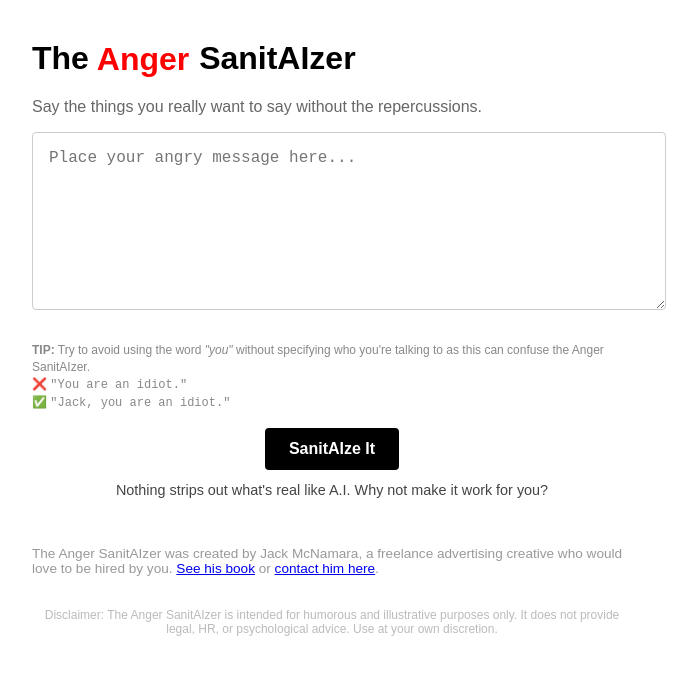
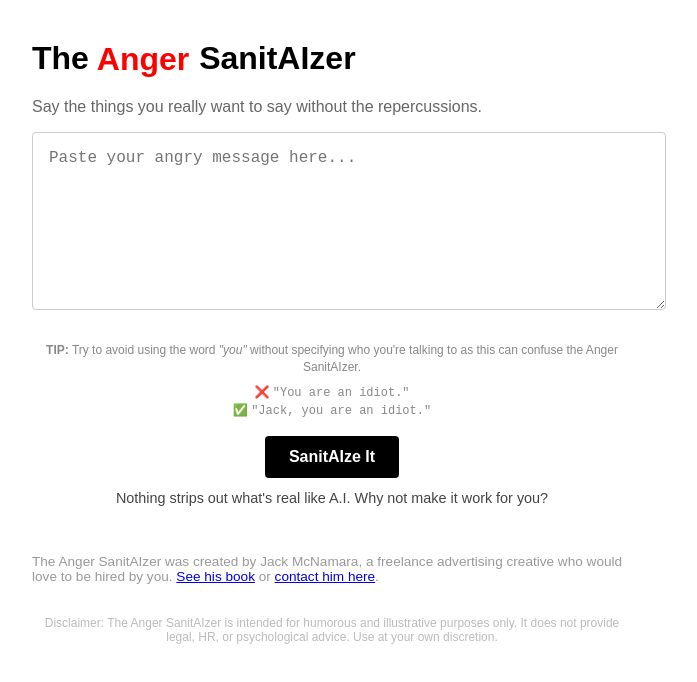
Before and after one commit to jackthemc87/AngerSanitAIzer, a Next.js app: page / in a window 1280 px wide. Shown: the top 682 px of the page, without its empty margins (308-1005 px from the left). Built offline with nearby package versions, Linux system fonts and the light colour scheme.

Commit message:
Update index.tsx

```diff
--- a/pages/index.tsx
+++ b/pages/index.tsx
@@ -48,7 +48,6 @@ export default function Home() {
         <meta name="twitter:description" content="Paste your angry message. Get a professional response back. It's like a PR firm for your rage." />
         <meta name="twitter:image" content="https://i.ibb.co/fVQMH5GS/image.png" />
 
-        {/* Always-on shake animation */}
         <style>{`
           @keyframes shake {
             0% { transform: translate(0); }
@@ -85,7 +84,7 @@ export default function Home() {
         value={input}
         onChange={(e) => setInput(e.target.value)}
         rows={8}
-        placeholder="Place your angry message here..."
+        placeholder="Paste your angry message here..."
         style={{
           width: "100%",
           padding: "1rem",
@@ -96,14 +95,15 @@ export default function Home() {
         }}
       />
 
-      {/* Updated TIP */}
-      <p style={{ fontSize: "0.75rem", color: "#888", marginBottom: "1rem", lineHeight: "1.4" }}>
-        <strong>TIP:</strong> Try to avoid using the word <em>"you"</em> without specifying who you're talking to as this can confuse the Anger SanitAIzer.<br />
-        ❌ <code>"You are an idiot."</code><br />
-        ✅ <code>"Jack, you are an idiot."</code>
+      {/* Centered TIP */}
+      <p style={{ fontSize: "0.75rem", color: "#888", marginBottom: "1rem", lineHeight: "1.4", textAlign: "center" }}>
+        <strong>TIP:</strong> Try to avoid using the word <em>"you"</em> without specifying who you're talking to as this can confuse the Anger SanitAIzer.
+        <br />
+        <span style={{ display: "block", marginTop: "0.5rem" }}>❌ <code>"You are an idiot."</code></span>
+        <span>✅ <code>"Jack, you are an idiot."</code></span>
       </p>
 
-      {/* Centered Button & Tip Text */}
+      {/* Centered button + note */}
       <div style={{ textAlign: "center", marginBottom: "1rem" }}>
         <button
           onClick={handleSanitize}
@@ -131,6 +131,7 @@ export default function Home() {
       )}
 
       {sanitized && (
+        <>
           <div
             style={{
               marginTop: "2rem",
@@ -143,6 +144,22 @@ export default function Home() {
             <h3 style={{ marginBottom: "0.5rem" }}>Clean Version:</h3>
             <pre style={{ whiteSpace: "pre-wrap", fontSize: "1rem" }}>{sanitized}</pre>
           </div>
+
+          {/* Social Sharing Prompt */}
+          <div style={{ textAlign: "center", marginTop: "1rem" }}>
+            <p style={{ fontSize: "0.85rem", color: "#666", marginBottom: "0.5rem" }}>
+              Want to share your Clean Version? Screenshot it and post:
+            </p>
+            <div style={{ display: "flex", justifyContent: "center", gap: "1rem", fontSize: "1.2rem", flexWrap: "wrap" }}>
+              <a href="https://www.instagram.com" target="_blank" rel="noopener noreferrer">📸 Instagram</a>
+              <a href="https://twitter.com/intent/tweet" target="_blank" rel="noopener noreferrer">🐦 X</a>
+              <a href="https://www.tiktok.com" target="_blank" rel="noopener noreferrer">🎵 TikTok</a>
+            </div>
+            <p style={{ fontSize: "0.75rem", color: "#aaa", marginTop: "0.5rem" }}>
+              Don’t forget to tag <strong>@AngerSanitAIzer</strong> so we can see it!
+            </p>
+          </div>
+        </>
       )}
 
       <footer style={{ marginTop: "3rem", fontSize: "0.85rem", color: "#999" }}>
```
Lines whose indentation alone changed are shown as unchanged.
